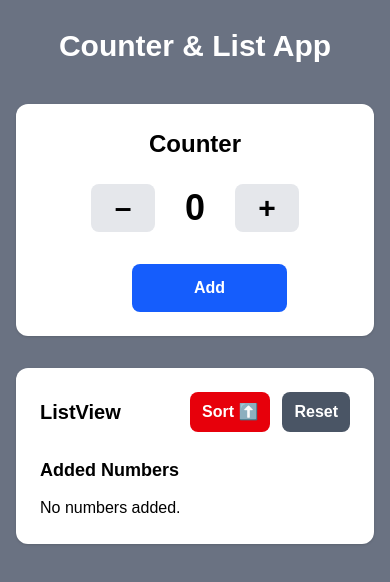
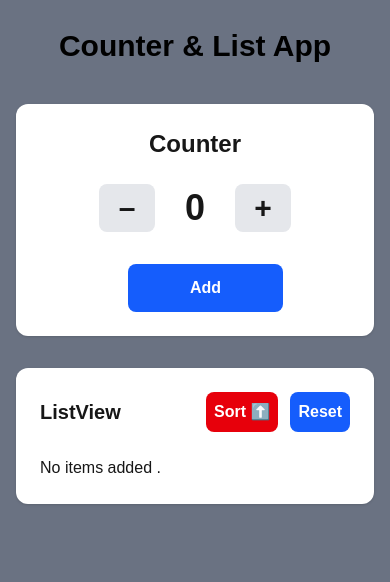
Before and after one commit to Ratnapurampravalika/raiqa-health-assignment, a Next.js app: page / in a window 390 px wide. Shown: the top 582 px of the page. Built offline with nearby package versions, Linux system fonts and the light colour scheme.

Commit message:
made responsive for all views

```diff
--- a/app/page.tsx
+++ b/app/page.tsx
@@ -109,7 +109,7 @@ import Counter from '../components/counter';
 export default function Homepage() {
   return (
     <main className="min-h-screen bg-gray-500">
-      <h1 className='text-center font-bold text-3xl pt-7 text-white'>Counter & List App</h1>
+      <h1 className='text-center font-bold text-3xl pt-7 text-black'>Counter & List App</h1>
       <Counter />
     </main>
   );
--- a/components/counter.tsx
+++ b/components/counter.tsx
@@ -1,88 +1,103 @@
-'use client';
+"use client"
+import { useState } from "react";
+import ListView from "./listview";
 
-import { useState } from 'react';
-import ListView from './listview';
 
-export default function Counter() {
-  const [count, setCount] = useState(0);
-  const [items, setItems] = useState<number[]>([]);
-  const [sortAsc, setSortAsc] = useState(true);
+export default function Counter(){
+  const [Count , setCount] =useState(0);
+  const [items, setItems] =useState<number[]>([]);
+  const[sortAsc, setSortAsc]=useState(true);
+  function increment(){
+    setCount(Count+1);
+  }
+  function decrement(){
+if (Count>0){
+setCount(Count-1);
+}
+  }
+  function addItem(){
+    if(Count>0 && items.indexOf(Count)===-1){
+      let newItems=items.concat(Count);
+      if (sortAsc){
+        newItems=newItems.sort(function(a,b){
+          return a-b;
+        });
+      }else{
+        newItems=newItems.sort(function(a,b){
+          return b-a;
+        });
+      }
+      setItems(newItems);
+      setCount(0);
+    }else{
+      console.log('count is zero or already exists');
+    }
+  }
+   function toggleSort() {
+    const newSort = !sortAsc;
+    setSortAsc(newSort);
 
-  const increment = () => setCount(prev => prev + 1);
-  const decrement = () => setCount(prev => (prev > 0 ? prev - 1 : 0));
+    let newItems = [...items];
 
-  const addItem = () => {
-    if (count > 0 && !items.includes(count)) {
-      const updatedItems = [...items, count];
-      const sortedItems = sortAsc
-        ? updatedItems.sort((a, b) => a - b)
-        : updatedItems.sort((a, b) => b - a);
-      setItems(sortedItems);
-      setCount(0);
+    if (newSort) {
+      newItems.sort((a, b) => a - b);
+    } else {
+      newItems.sort((a, b) => b - a);
     }
-  };
 
-  const toggleSort = () => {
-    const newSortAsc = !sortAsc;
-    setSortAsc(newSortAsc);
-    const sortedItems = newSortAsc
-      ? [...items].sort((a, b) => a - b)
-      : [...items].sort((a, b) => b - a);
-    setItems(sortedItems);
-  };
+    setItems(newItems);
+  }
 
-  const resetAll = () => {
+  function resetAll() {
     setItems([]);
     setCount(0);
     setSortAsc(true);
-  };
+  }
 
   return (
     <main className="max-w-md mx-auto mt-10 space-y-8 px-4 sm:px-6">
-
       <section className="bg-white rounded-xl shadow p-6">
-        <h1 className="text-center text-black text-2xl font-semibold mb-6">Counter</h1>
+        <h1 className="text-center text-2xl font-semibold mb-6">Counter</h1>
         <div className="flex flex-wrap justify-center items-center gap-4">
           <button
             onClick={decrement}
             aria-label="Decrease count"
-            className="w-16 h-12 text-3xl text-black font-bold bg-gray-200 rounded-lg hover:bg-gray-300 transition"
+            className="w-14 h-12 text-3xl font-bold bg-gray-200 rounded-lg hover:bg-gray-300 transition sm:w-16 sm:h-14"
           >
             –
           </button>
-          <span className="min-w-[3rem] text-black text-center text-4xl font-extrabold">
-            {count}
+          <span className="min-w-[3rem] text-center text-4xl font-extrabold">
+            {Count}
           </span>
           <button
             onClick={increment}
             aria-label="Increase count"
-            className="w-16 h-12 text-3xl text-black font-bold bg-gray-200 rounded-lg hover:bg-gray-300 transition"
+            className="w-14 h-12 text-3xl font-bold bg-gray-200 rounded-lg hover:bg-gray-300 transition sm:w-16 sm:h-14"
           >
             +
           </button>
         </div>
         <button
           onClick={addItem}
-          className="mt-8 ml-23 w-1/2 py-3 bg-blue-600 text-white rounded-lg font-semibold hover:bg-blue-700 transition"
+          className="mt-8 ml-22 w-1/2 py-3 bg-blue-600 text-white rounded-lg font-semibold hover:bg-blue-700 transition"
         >
           Add
         </button>
       </section>
 
-
       <section className="bg-white rounded-xl shadow p-6 space-y-6">
         <div className="flex flex-wrap items-center justify-between gap-4">
-          <h1 className="text-xl text-black font-bold">ListView</h1>
-          <div className="flex gap-3">
+          <h2 className="text-xl font-bold">ListView</h2>
+          <div className="flex gap-3 flex-wrap">
             <button
               onClick={toggleSort}
-              className="px-3 py-2 bg-red-600 text-white rounded-lg font-semibold hover:bg-red-700 transition flex items-center gap-2"
+              className="px-2 py-2 bg-red-600 text-white rounded-lg font-semibold hover:bg-red-700 transition flex items-center gap-2"
             >
-              Sort  {sortAsc ? '⬆️' : '⬇️'}
+              Sort {sortAsc ? '⬆️' : '⬇️'}
             </button>
             <button
               onClick={resetAll}
-              className="px-3 py-2 bg-gray-600 text-white rounded-lg font-semibold hover:bg-gray-700 transition"
+              className="px-2 py-2 bg-blue-600 text-white rounded-lg font-semibold hover:bg-gray-700 transition"
             >
               Reset
             </button>
--- a/components/listview.tsx
+++ b/components/listview.tsx
@@ -5,22 +5,17 @@ type ListViewProps = {
 };
 
 export default function ListView({ items }: ListViewProps) {
+  if (items.length === 0) {
+    return <p>No items added .</p>;
+  }
+
   return (
-    <div className="mt-5">
-
-      <h2 className="text-lg text-black font-semibold mb-3">Added Numbers</h2>
-      {items.length === 0 ? (
-        <p className="text-black">No numbers added.</p>
-      ) : (
-        <ul className="list-disc list-inside space-y-1">
-          {items.map((num, i) => (
-            <li key={i} className="text-gray-800">
-              {num}
-            </li>
-          ))}
-        </ul>
-      )}
-
-    </div>
+    <ul style={{ paddingLeft: 20 }}>
+      {items.map((item, index) => (
+        <li key={index} style={{ marginBottom: 6 }}>
+          {item}
+        </li>
+      ))}
+    </ul>
   );
 }
```
